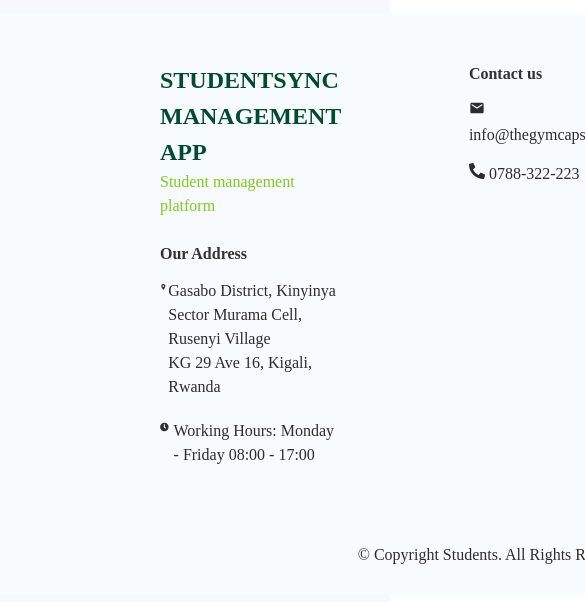
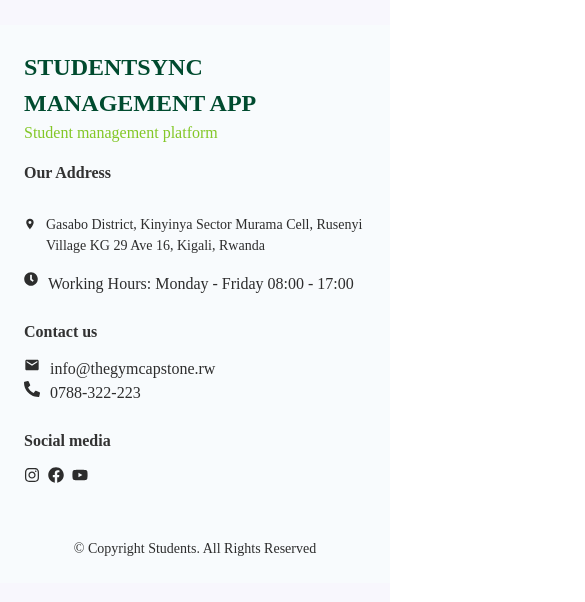
Before and after one commit to RP-Tumba/studentsync-frontend-emerald, a React (Vite) app: page / in a window 390 px wide. Shown: the part 118-720 px from the top of the page, 585 px wide, since content can reach past the window. Built offline with nearby package versions, Linux system fonts and the light colour scheme.

Commit message:
refactor: addition of responsiveness and removing unwanted styles and divisions

```diff
--- a/src/Footer.css
+++ b/src/Footer.css
@@ -1,82 +1,104 @@
 
-.Footer-main{
+.footer-main{
     display: flex;
-    gap: 8rem;
+    gap: 5rem;
     padding: 3rem 10rem;
     background-color: #F8FBFD;
-    font-family: Poppins;
-
-
-
+    font-family: 'Poppins';
 }
 .left-footer-content h3{
     color: #004B2F;
     font-weight: 800;
     font-size: 24px;
-
 }
 .paragraph1{
     color: #83C727;
     font-size: 16px;
     font-weight: 500;
 }
-.left-footer-content h4{
+.footer-main h4{
     color: #323232;
     font-weight: 700;
-    padding-bottom: 13px;
-
-}
-.left-footer-content .paragraph2{
-    font-size: 16px;
-    font-weight: 400;
-
-
-
-}
-.middle-footer-content h4{
-    color: #323232;
-    font-weight: 700;
-    padding-bottom: 13px;
-
-}
-
-.middle-footer-content .paragraph4{
-    padding-top:15px ;
+    margin-bottom: 13px;
 }
 .middle-footer-content .phone-icon{
     transform: rotate(90deg);
-
 }
-.right-footer-content ul{
+.footer-main ul{
     display: flex;
     gap: 0.7rem;
-}.right-footer-content ul li{
+}
+.footer-main ul li{
     list-style: none;
 }
-.right-footer-content h4{
-    color: #323232;
-    font-weight: 700;
-    padding-bottom: 13px;
+.address{
+    display: flex;
+    gap: 10px;
+    align-items: start;
+}
 
+.text-sm{
+    font-size: 14px;
 }
-.location-text{
+.left-footer-content{
     display: flex;
-    gap: 0.1rem;
+    flex-direction: column;
+    gap: 1em;
 }
-.clock-text{
-    display: flex;
-    gap: 0.3rem;
-    margin-top: 20px;
-
+.right-footer-content{
+    width: 10%;
 }
 .footer-copy-content{
     background-color: #F8FBFD;
     text-align: center;
-    font-weight: 400;
     size: 16px;
-    line-height: 100%;
-    letter-spacing: 0%;
-    font-family: Poppins;
-    padding: 2rem;
+    font-family: 'Poppins';
+    padding: 1em;
+}
 
+
+
+
+/* ---------------- Responsive Design ---------------- */
+
+@media (max-width: 1024px) {
+  .footer-main {
+    padding: 3rem 5rem;
+    gap: 4rem;
+
+  }
 }
+
+@media (max-width: 768px) {
+  .footer-main {
+    flex-direction: column;
+    gap: 2rem;
+  }
+
+  .left-footer-content,
+  .middle-footer-content,
+  .right-footer-content {
+    width: 100%;
+  }
+
+  .footer-main ul {
+    justify-content: flex-start;
+  }
+}
+
+@media (max-width: 480px) {
+  .footer-main {
+    padding: 1.5rem;
+    gap: 1.5rem;
+  }
+
+  .footer-main ul {
+    flex-direction: row;
+    gap: 0.5rem;
+  }
+
+  .footer-copy-content {
+    font-size: 14px;
+    padding: 1.5rem;
+  }
+}
--- a/src/components/Footer.jsx
+++ b/src/components/Footer.jsx
@@ -1,45 +1,43 @@
-import { IoLocationSharp } from "react-icons/io5";
-import { FaClock } from "react-icons/fa";
-import { MdEmail } from "react-icons/md";
-import { FaPhone } from "react-icons/fa";
-import { FaInstagram } from "react-icons/fa";
-import { FaFacebook } from "react-icons/fa";
-import { FaYoutube } from "react-icons/fa";
+import { IoLocationSharp } from 'react-icons/io5';
+import { FaClock } from 'react-icons/fa';
+import { MdEmail } from 'react-icons/md';
+import { FaPhone } from 'react-icons/fa';
+import { FaInstagram } from 'react-icons/fa';
+import { FaFacebook } from 'react-icons/fa';
+import { FaYoutube } from 'react-icons/fa';
 
-import "../Footer.css";
+import '../Footer.css';
 
 const Footer = () => {
   return (
     <div>
-      <div className="Footer-main">
+      <div className="footer-main">
         <div className="left-footer-content">
-          <h3>STUDENTSYNC MANAGEMENT APP</h3>
-          <p className="paragraph1">Student management platform</p>
-          <br />
+          <div>
+            <h3>STUDENTSYNC MANAGEMENT APP</h3>
+            <p className="paragraph1">Student management platform</p>
+          </div>
           <h4>Our Address</h4>
-          <div className="location-text">
-            <IoLocationSharp />
-            <p className="paragraph2">
-              {" "}
-              Gasabo District, Kinyinya Sector Murama Cell, Rusenyi Village
-              <br />
-              KG 29 Ave 16, Kigali, Rwanda
-            </p>{" "}
-            <br />
+          <div className="address">
+            <IoLocationSharp size={20} />
+
+            <p className="text-sm">
+              Gasabo District, Kinyinya Sector Murama Cell, Rusenyi Village KG 29 Ave 16, Kigali,
+              Rwanda
+            </p>
           </div>
-          <div className="clock-text">
-            <FaClock />
+          <div className="address">
+            <FaClock size={14} />
             <p> Working Hours: Monday - Friday 08:00 - 17:00</p>
           </div>
         </div>
 
         <div className="middle-footer-content">
           <h4>Contact us</h4>
-          <p className="paragraph3">
+          <p className="address">
             <MdEmail /> info@thegymcapstone.rw
           </p>
-          <p className="paragraph4">
-            {" "}
+          <p className="address">
             <FaPhone className="phone-icon" /> 0788-322-223
           </p>
         </div>
@@ -51,12 +49,10 @@ const Footer = () => {
               <FaInstagram />
             </li>
             <li>
-              {" "}
               <FaFacebook />
             </li>
             <li>
-              {" "}
-              <FaYoutube />{" "}
+              <FaYoutube />
             </li>
           </ul>
         </div>
```
